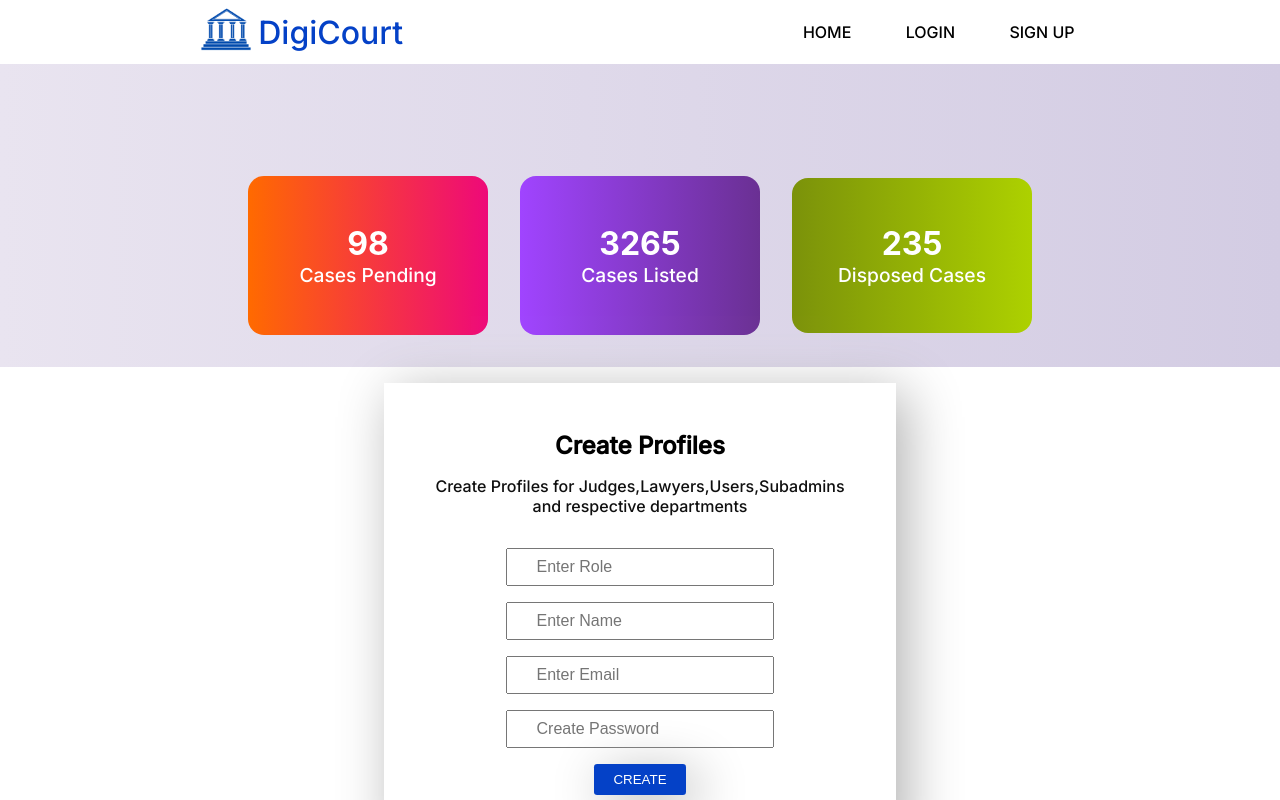
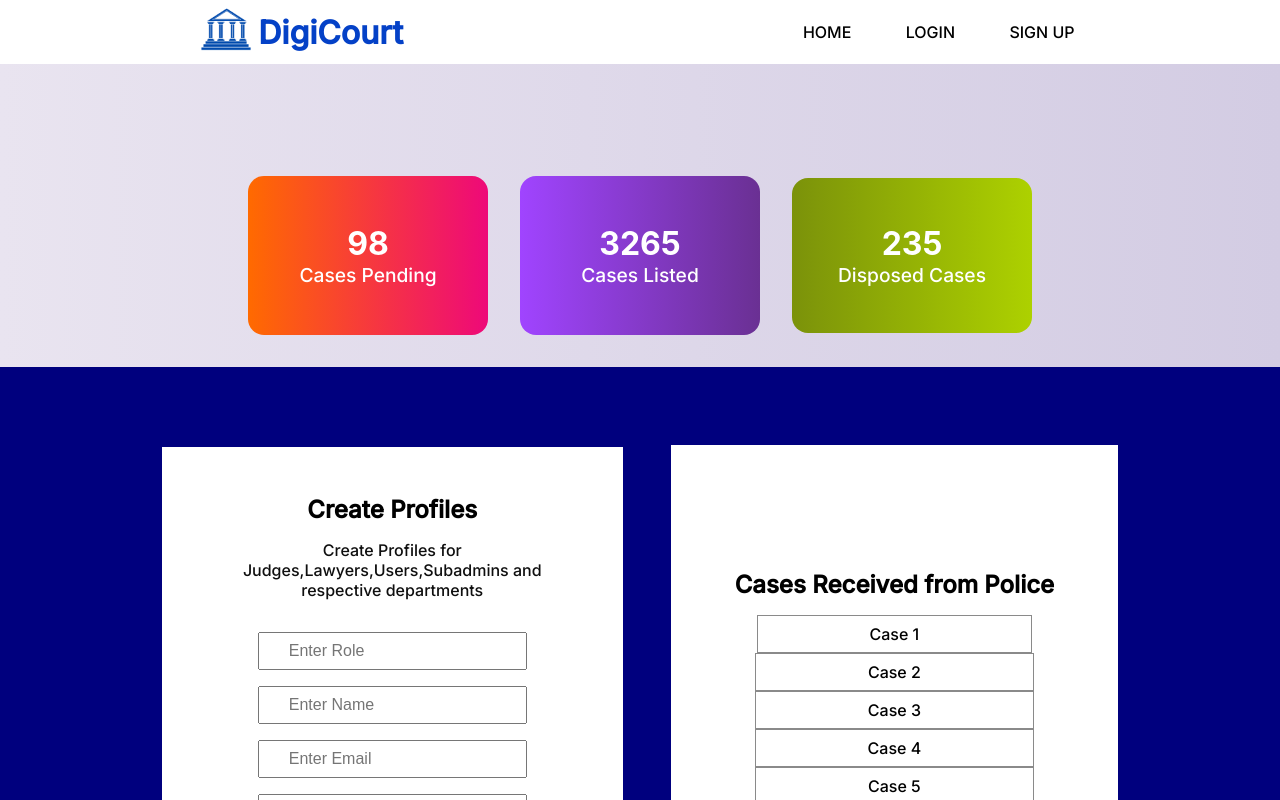
Before and after one commit to CSI-COEP/StackMania, a React (Create React App) app in the folder frontend/: page /adminlogin/dashboard in a window 1280 px wide. Shown: the top 800 px of the page. Built offline with nearby package versions, Linux system fonts and the light colour scheme.

Commit message:
some changes

```diff
--- a/frontend/public/index.html
+++ b/frontend/public/index.html
@@ -42,5 +42,6 @@
       To begin the development, run `npm start` or `yarn start`.
       To create a production bundle, use `npm run build` or `yarn build`.
     -->
+    <script src="https://unpkg.com/boxicons@2.1.2/dist/boxicons.js"></script>
   </body>
 </html>
--- a/frontend/src/App.css
+++ b/frontend/src/App.css
@@ -31,7 +31,7 @@ a{
 .header{
   font-family: var(--primary-font);
   font-size: 2rem;
-  font-weight: 560;
+  font-weight: 700;
   color: var(--primary-color)
 }
 .menu-div li{
@@ -216,16 +216,16 @@ padding: 2.85rem;
   align-items: center;
   flex-direction: column;
   gap: 1rem;
-  -webkit-box-shadow: 10px 10px 51px 1px rgba(179,179,179,1);
-  -moz-box-shadow: 10px 10px 51px 1px rgba(179,179,179,1);
-  box-shadow: 10px 10px 51px 1px rgba(179,179,179,1);
+
   padding: 3rem;
   width: 40%;
   margin-top: 1rem;
+  background-color: white;
 }
 .big-createprofile p{
   color: #0f0f0f;
   text-align: center;
+
 
 }
 .createprofile-form{
@@ -237,3 +237,38 @@ padding: 2.85rem;
   padding-top: 1rem;
 
 }
+.case-list-div li{
+  list-style: none;
+  font-family: var(--primary-font);
+  padding: 0.5rem 7rem 0.5rem 7rem;
+  border: 0.08rem solid rgb(138, 138, 138);
+}
+.case-list-div li:hover{
+  list-style: none;
+  font-family: var(--primary-font);
+  padding: 0.5rem 7rem 0.5rem 7rem;
+  background-color: rgb(0, 81, 255);
+  color: white;
+  transition: all 0.6s;
+}
+.case-list-div h2{
+  font-family: var(--primary-font);
+  padding: 1rem;
+}
+.case-list-div{
+  display: flex;
+  justify-content: center;
+  align-items: center;
+  flex-direction: column;
+  padding: 3rem;
+ background-color: white;
+ height:29.2rem;
+}
+.biggest-createprofile{
+  display: flex;
+  justify-content: center;
+  align-items: center;
+  gap: 3rem;
+  background-color: rgb(0, 0, 126);
+  padding: 4rem;
+}
--- a/frontend/src/Components/Adminlogin.jsx
+++ b/frontend/src/Components/Adminlogin.jsx
@@ -10,6 +10,7 @@ const adminlogin = () => {
 
     <div className='big-signup-div'>
         <div className='signup-card'>
+        <box-icon name='user-circle' type='filled' color='#0471d3' ></box-icon>
             <p className='signup-header'>Admin Login</p>
 
             <input type='text' placeholder='Court Region'></input>
--- a/frontend/src/Components/CreateProfile.jsx
+++ b/frontend/src/Components/CreateProfile.jsx
@@ -11,7 +11,7 @@ export default class CreateProfile extends Component {
 
   profile = (e) => {
     e.preventDefault();
-    if(!["LAWYER","ADVOCATE","SUBADMIN","POLICE","USER"].includes(this.state.role)){
+    if(!["LAWYER","ADVOCATE","SUBADMIN","POLICE","USER","JUDGE"].includes(this.state.role)){
       alert("You can Only create profile of Judge,Lawyer,Advocate,User and Subadmins");
       return;
     }
@@ -34,6 +34,15 @@ export default class CreateProfile extends Component {
            <button type="submit" className='signup-btn'>CREATE</button>
        </form>
       </div>
+
+      <div className='case-list-div'>
+        <h2>Cases Received from Police</h2>
+        <li>Case 1</li>
+        <li>Case 2</li>
+        <li>Case 3</li>
+        <li>Case 4</li>
+        <li>Case 5</li>
+      </div>
       </div>
       </>
     )
--- a/frontend/src/Components/Login.jsx
+++ b/frontend/src/Components/Login.jsx
@@ -8,10 +8,11 @@ const Login = () => {
     <div className='big-signup-div'>
 
         <div className='signup-card'>
-
+        <box-icon name='user-circle' type='filled' color='#0471d3' ></box-icon>
             <p className='signup-header'>Login</p>
 
             <input type="text" placeholder="Email" required></input>
+
             <input type="password" placeholder="Password" required></input>
             <button type="submit" className='signup-btn'>LOGIN</button>
 
--- a/frontend/src/Components/Pages/Home.js
+++ b/frontend/src/Components/Pages/Home.js
@@ -1,7 +1,15 @@
 import React from 'react'
+
+
 const Home = () => {
 
 
+
+    const [age, setAge] = React.useState('');
+
+    const handleChange = (event) => {
+      setAge(event.target.value);
+    };
 
   return (
   <>
@@ -9,6 +17,7 @@ const Home = () => {
         <div className='left-home'>
             <img src='./Images/justicelogo.png' className="justicelogo" alt='justice'></img>
             <div className='welcome-note'>Welcome to DigiCourt!</div>
+
 
             <div>
 
--- a/frontend/src/Components/Signup.jsx
+++ b/frontend/src/Components/Signup.jsx
@@ -6,6 +6,7 @@ const Signup = () => {
       <>
     <div className='big-signup-div'>
         <div className='signup-card'>
+        <box-icon name='user-circle' type='filled' color='#0471d3' ></box-icon>
             <p className='signup-header'>Sign Up</p>
             <input type="text" placeholder="Username"></input>
             <input type="text" placeholder="Email"></input>
```
Also changed, not shown: frontend/public/Images/law.png.
